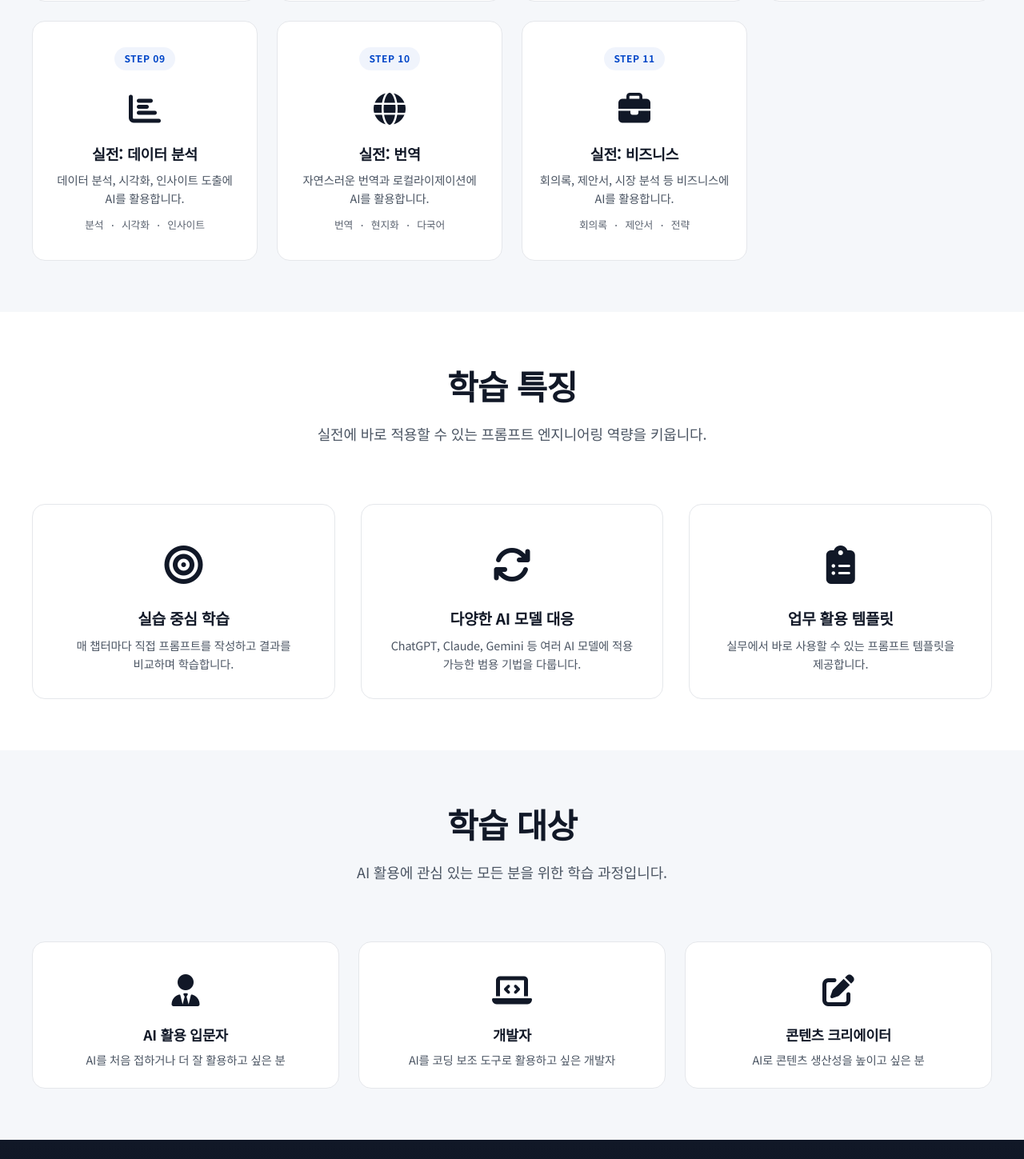
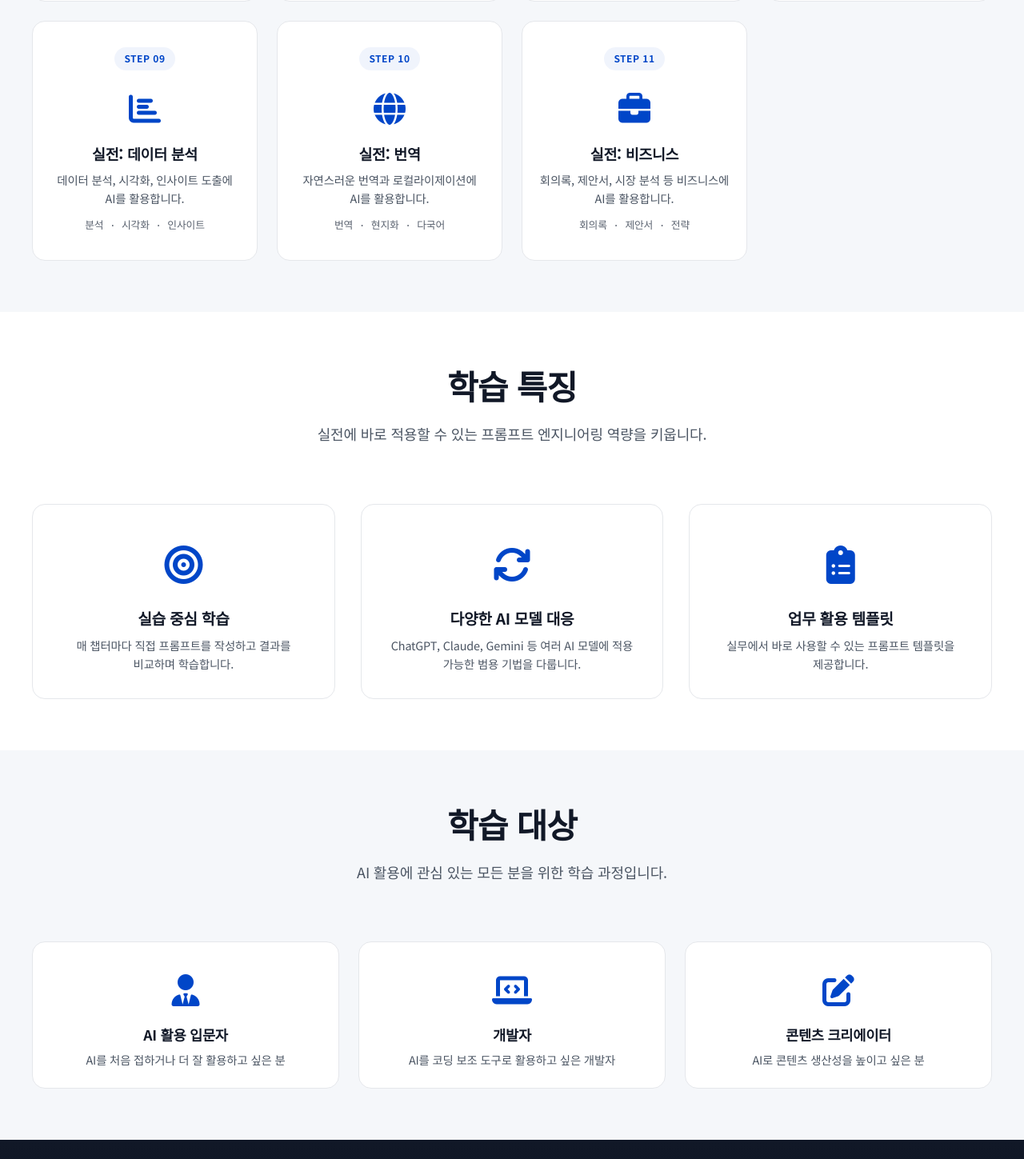
Before and after one commit to aebonlee/ai-prompt, a React (Vite) app: page / in a window 1280 px wide. Shown: the part 1541-2990 px from the top of the page at 80% size. Built offline with nearby package versions, Linux system fonts and the light colour scheme; no server answers.

Commit message:
fix: 메인 페이지 아이콘 색상이 컬러셋 변경에 연동되도록 수정
- var(--primary) → var(--primary-blue)로 변경 (컬러셋별 CSS 변수 연동)

Co-Authored-By: Claude Opus 4.6 <noreply@anthropic.com>

```diff
--- a/src/styles/site.css
+++ b/src/styles/site.css
@@ -70,7 +70,7 @@
 .curriculum-icon {
   font-size: 2.5rem;
   margin-bottom: 12px;
-  color: var(--primary);
+  color: var(--primary-blue);
 }
 
 .curriculum-card-title {
@@ -116,7 +116,7 @@
 .feature-icon {
   font-size: 3rem;
   margin-bottom: 16px;
-  color: var(--primary);
+  color: var(--primary-blue);
 }
 
 .feature-title {
@@ -532,7 +532,7 @@
 .target-icon {
   font-size: 2.5rem;
   margin-bottom: 12px;
-  color: var(--primary);
+  color: var(--primary-blue);
 }
 
 .target-title {
```
